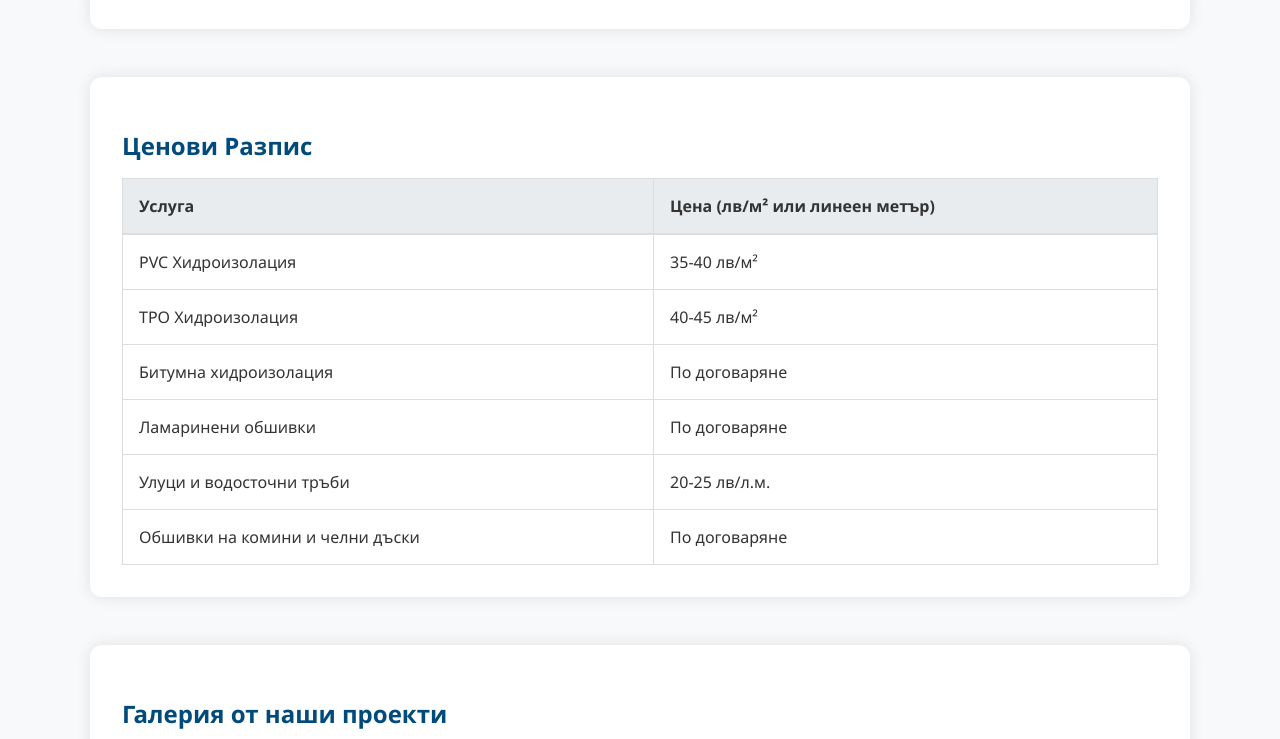
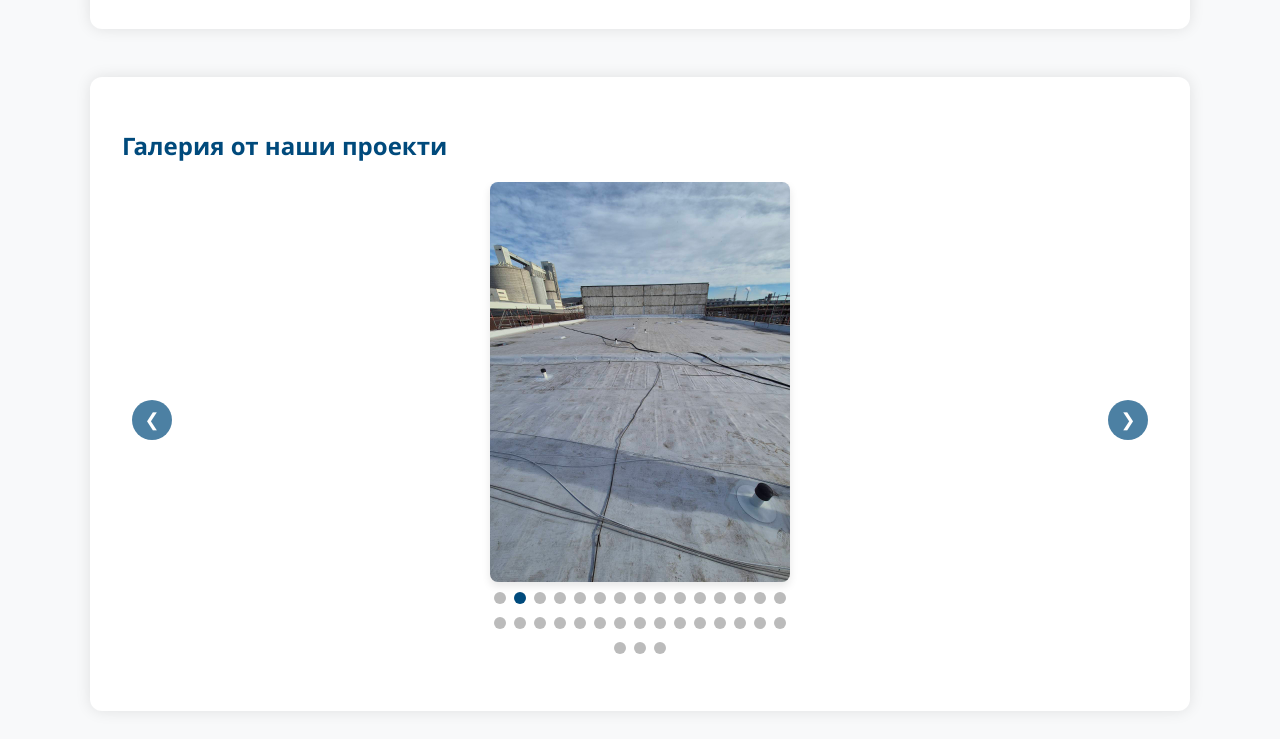
Before and after one commit to Ferhaps/waterproofing-services, a plain HTML site: page index.html in a window 1280 px wide. Shown: the part 1261-2000 px from the top of the page. Drawn offline with Linux system fonts and the light colour scheme.

Commit message:
removes prices section

```diff
--- a/index.html
+++ b/index.html
@@ -57,7 +57,7 @@
     <div class="nav-links" id="navLinks">
       <a href="#home">Начало</a>
       <a href="#services">Дейности</a>
-      <a href="#prices">Цени</a>
+      <!-- <a href="#prices">Цени</a> -->
       <a href="#gallery">Галерия</a>
       <a href="#contact">Контакти</a>
     </div>
@@ -97,7 +97,7 @@
       </div>
     </section>
 
-    <section class="container" id="prices">
+    <!-- <section class="container" id="prices">
       <h2>Ценови Разпис</h2>
       <div class="table-container">
         <table>
@@ -105,29 +105,23 @@
           <thead>
             <tr>
               <th>Услуга</th>
-              <th>Цена (лв/м² или линеен метър)</th>
             </tr>
           </thead>
           <tbody>
             <tr>
               <td>PVC Хидроизолация</td>
-              <td>35-40 лв/м²</td>
             </tr>
             <tr>
               <td>TPO Хидроизолация</td>
-              <td>40-45 лв/м²</td>
             </tr>
             <tr>
               <td>Битумна хидроизолация</td>
-              <td>По договаряне</td>
             </tr>
             <tr>
               <td>Ламаринени обшивки</td>
-              <td>По договаряне</td>
             </tr>
             <tr>
               <td>Улуци и водосточни тръби</td>
-              <td>20-25 лв/л.м.</td>
             </tr>
             <tr>
               <td>Обшивки на комини и челни дъски</td>
@@ -136,7 +130,7 @@
           </tbody>
         </table>
       </div>
-    </section>
+    </section> -->
 
     <section class="container" id="gallery">
       <h2>Галерия от наши проекти</h2>
```
